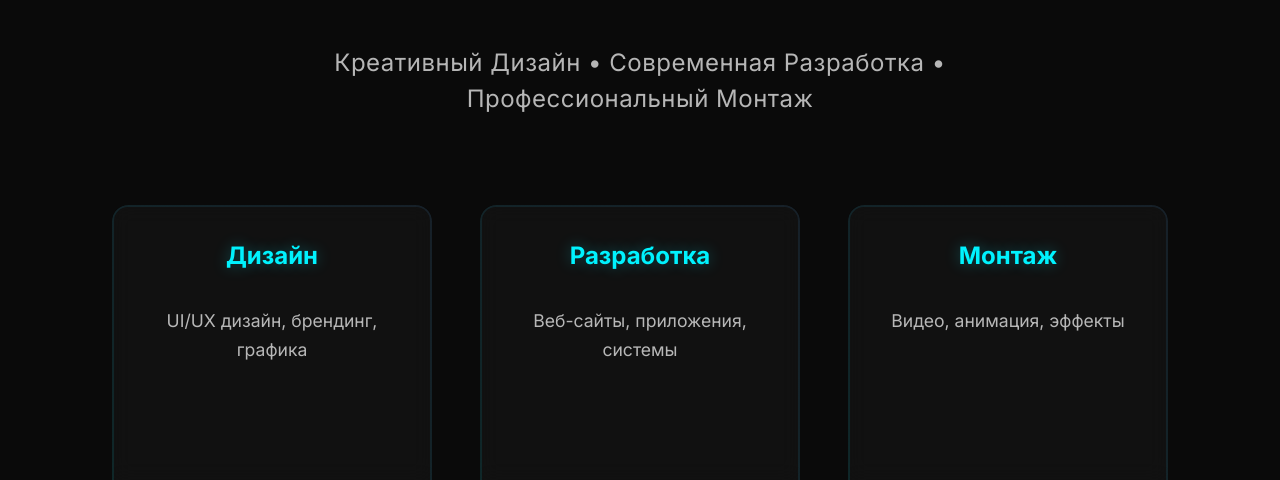
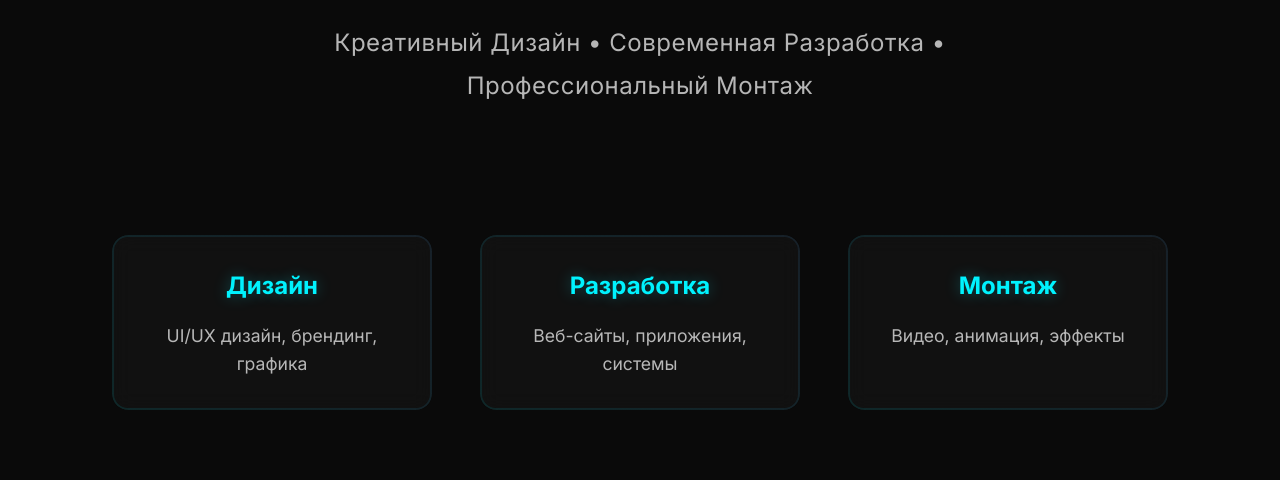
Before and after one commit to egordawuw3/SapphireWeb, a website: page index.html in a window 1280 px wide. Shown: the part 320-800 px from the top of the page. Drawn offline with Linux system fonts and the light colour scheme.

Commit message:
Update main.css

```diff
--- a/styles/main.css
+++ b/styles/main.css
@@ -33,43 +33,3 @@
     min-width: 44px;
   }
 }
-
-
-/* Prevent layout shifts for services section */
-.home__services {
-  min-height: 300px; /* Set explicit minimum height */
-  contain: layout size;
-  container-type: inline-size;
-  width: 100%;
-}
-
-/* Prevent subtitle text layout shifts */
-.home__subtitle {
-  min-height: 1.5em;
-  line-height: 1.5;
-  margin: 1em 0;
-  contain: layout style;
-}
-
-/* Ensure service cards maintain consistent height */
-.home__service {
-  height: auto;
-  min-height: 150px;
-  contain: layout;
-  display: flex;
-  flex-direction: column;
-}
-
-/* Add containment to images */
-.work-card__image {
-  aspect-ratio: 16/9;
-  contain: size layout;
-  overflow: hidden;
-}
-
-/* Ensure images maintain aspect ratio */
-.work-card__image img {
-  width: 100%;
-  height: 100%;
-  object-fit: cover;
-}
```
